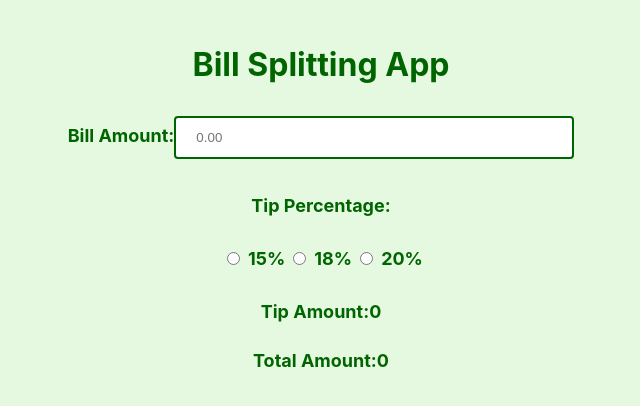
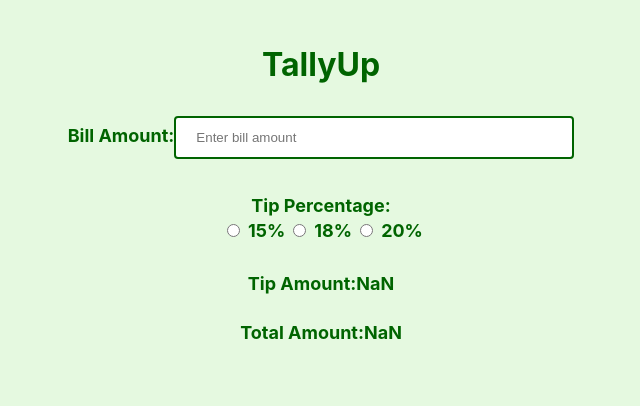
Before and after one commit to aarontorres0/TallyPay, a React (Create React App) app: page / in a window 1280 px wide. Shown: the top 406 px of the page, without its empty margins (319-959 px from the left). Built offline with nearby package versions, Linux system fonts and the light colour scheme.

Commit message:
minor fixes

```diff
--- a/public/index.html
+++ b/public/index.html
@@ -24,7 +24,7 @@
       work correctly both with client-side routing and a non-root public URL.
       Learn how to configure a non-root public URL by running `npm run build`.
     -->
-    <title>React App</title>
+    <title>TallyUp</title>
   </head>
   <body>
     <noscript>You need to enable JavaScript to run this app.</noscript>
--- a/src/App.js
+++ b/src/App.js
@@ -1,12 +1,21 @@
 import "./App.css";
 
-import React, { useState } from "react";
-
+import React, { useState, useEffect } from "react";
+import { useCallback } from "react";
 function App() {
   const [billAmount, setBillAmount] = useState("");
-  const [tipPercent, setTipPercent] = useState("");
+  const [tipPercent, setTipPercent] = useState(0.15);
   const [tipAmount, setTipAmount] = useState(0);
   const [totalAmount, setTotalAmount] = useState(0);
+
+  const calculateTotalAmount = useCallback(() => {
+    setTipAmount((parseFloat(billAmount) * tipPercent).toFixed(2));
+    setTotalAmount((parseFloat(billAmount) + parseFloat(tipAmount)).toFixed(2));
+  }, [billAmount, tipAmount, tipPercent]);
+
+  useEffect(() => {
+    calculateTotalAmount();
+  }, [calculateTotalAmount]);
 
   const handleBillAmountChange = (e) => {
     setBillAmount(e.target.value);
@@ -25,47 +34,50 @@ function App() {
 
   return (
     <div className="container">
-      <h1>Bill Splitting App</h1>
+      <h1>TallyUp</h1>
       <label>
         Bill Amount:
         <input
           type="number"
+          placeholder="Enter bill amount"
           value={billAmount}
-          onChange={handleBillAmountChange}
-          placeholder="0.00"
-          min="0"
-          step="0.01"
+          onChange={(e) => setBillAmount(e.target.value)}
         />
       </label>
       <br />
-      <label>Tip Percentage:</label>
-      <br />
       <label>
+        Tip Percentage:
+        <div>
           <input
             type="radio"
             name="tipPercent"
-          value={0.15}
-          onChange={() => handleTipPercentChange(0.15)}
-          checked={tipPercent === 0.15}
+            onClick={() => {
+              setTipPercent(0.15);
+              calculateTotalAmount();
+            }}
           />
           15%
           <input
             type="radio"
             name="tipPercent"
-          value={0.18}
-          onChange={() => handleTipPercentChange(0.18)}
-          checked={tipPercent === 0.18}
+            onClick={() => {
+              setTipPercent(0.18);
+              calculateTotalAmount();
+            }}
           />
           18%
           <input
             type="radio"
             name="tipPercent"
-          value={0.2}
-          onChange={() => handleTipPercentChange(0.2)}
-          checked={tipPercent === 0.2}
+            onClick={() => {
+              setTipPercent(0.2);
+              calculateTotalAmount();
+            }}
           />
           20%
+        </div>
       </label>
+
       <br />
       <label>
         Tip Amount:
```
Lines whose indentation alone changed are shown as unchanged.
